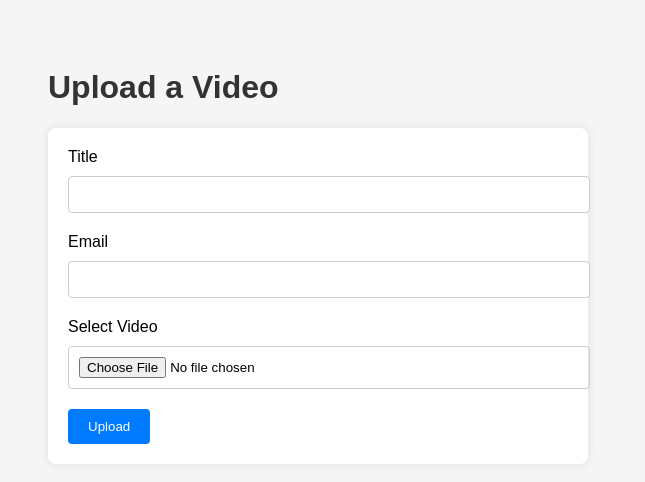
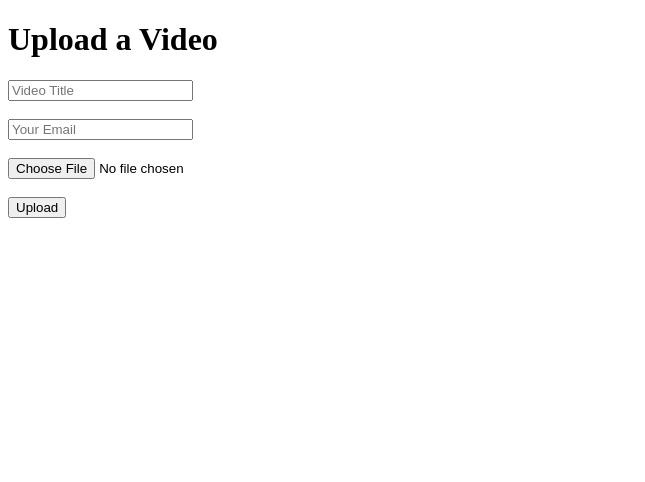
Before and after one commit to Harshada696/YouTube, a website: page public/index.html in a window 1280 px wide. Shown: the whole page, without its empty margins (0-645 px from the left). Drawn offline with Linux system fonts and the light colour scheme.

Commit message:
commited

```diff
--- a/index.js
+++ b/index.js
@@ -1,11 +1,16 @@
 const express = require("express");
 const cors = require("cors");
+const path = require("path");
 const { uploadVideo } = require("./routes/video");
 require("dotenv").config();
 
 const app = express();
 app.use(cors());
 app.use(express.json());
+
+// ✅ Serve files in /public
+app.use(express.static(path.join(__dirname, "public")));
+
 app.use("/upload", uploadVideo);
 
 const PORT = process.env.PORT || 5000;
--- a/public/index.html
+++ b/public/index.html
@@ -1,100 +1,43 @@
 <!DOCTYPE html>
 <html lang="en">
 <head>
-  <meta charset="UTF-8">
-  <title>Video Upload</title>
-  <style>
-    body {
-      font-family: Arial, sans-serif;
-      padding: 40px;
-      background-color: #f5f5f5;
-    }
-    h1 {
-      color: #333;
-    }
-    form {
-      background: white;
-      padding: 20px;
-      border-radius: 8px;
-      box-shadow: 0 0 10px rgba(0,0,0,0.1);
-      max-width: 500px;
-      margin-bottom: 20px;
-    }
-    input[type="text"],
-    input[type="email"],
-    input[type="file"] {
-      width: 100%;
-      padding: 10px;
-      margin-top: 10px;
-      margin-bottom: 20px;
-      border: 1px solid #ccc;
-      border-radius: 4px;
-    }
-    button {
-      padding: 10px 20px;
-      background: #007bff;
-      color: white;
-      border: none;
-      border-radius: 4px;
-      cursor: pointer;
-    }
-    #response {
-      margin-top: 20px;
-    }
-    video {
-      width: 100%;
-      margin-top: 10px;
-    }
-  </style>
+  <meta charset="UTF-8" />
+  <title>Video Uploader</title>
 </head>
 <body>
-
   <h1>Upload a Video</h1>
-  <form id="uploadForm">
-    <label>Title</label>
-    <input type="text" name="title" required />
-
-    <label>Email</label>
-    <input type="email" name="userEmail" required />
-
-    <label>Select Video</label>
-    <input type="file" name="video" accept="video/*" required />
-
+  <form id="uploadForm" enctype="multipart/form-data">
+    <input type="text" name="title" placeholder="Video Title" required /><br><br>
+    <input type="email" name="userEmail" placeholder="Your Email" required /><br><br>
+    <input type="file" name="video" accept="video/*" required /><br><br>
     <button type="submit">Upload</button>
   </form>
 
-  <div id="response"></div>
+  <p id="response"></p>
 
   <script>
     const form = document.getElementById("uploadForm");
-    const responseDiv = document.getElementById("response");
+    const responseEl = document.getElementById("response");
 
     form.addEventListener("submit", async (e) => {
       e.preventDefault();
       const formData = new FormData(form);
 
       try {
-        const res = await fetch("http://localhost:5000/upload", {
+        const res = await fetch("/upload", {
           method: "POST",
           body: formData,
         });
-
         const data = await res.json();
-
         if (data.success) {
-          responseDiv.innerHTML = `
-            <p><strong>Uploaded Successfully!</strong></p>
-            <video controls src="${data.videoUrl}"></video>
-          `;
+          responseEl.textContent = "Uploaded: " + data.videoUrl;
         } else {
-          responseDiv.innerHTML = `<p style="color: red;">Upload failed. ${data.error || ""}</p>`;
+          responseEl.textContent = "Upload failed.";
         }
-      } catch (error) {
-        console.error(error);
-        responseDiv.innerHTML = `<p style="color: red;">Something went wrong.</p>`;
+      } catch (err) {
+        responseEl.textContent = "Error uploading.";
       }
     });
   </script>
-
 </body>
 </html>
```
